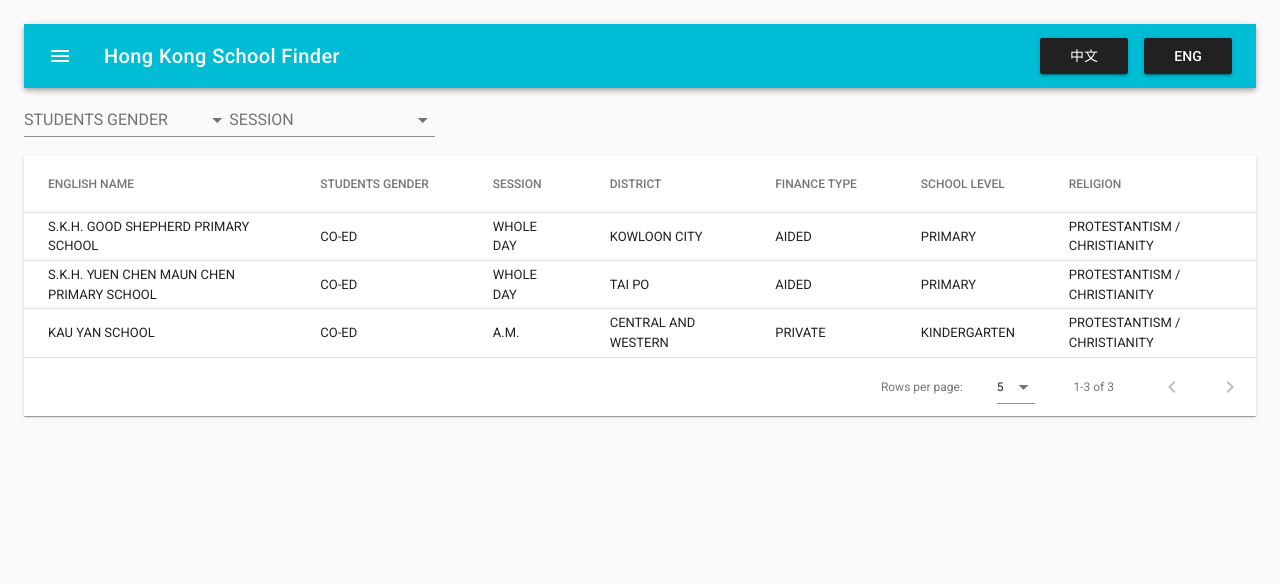
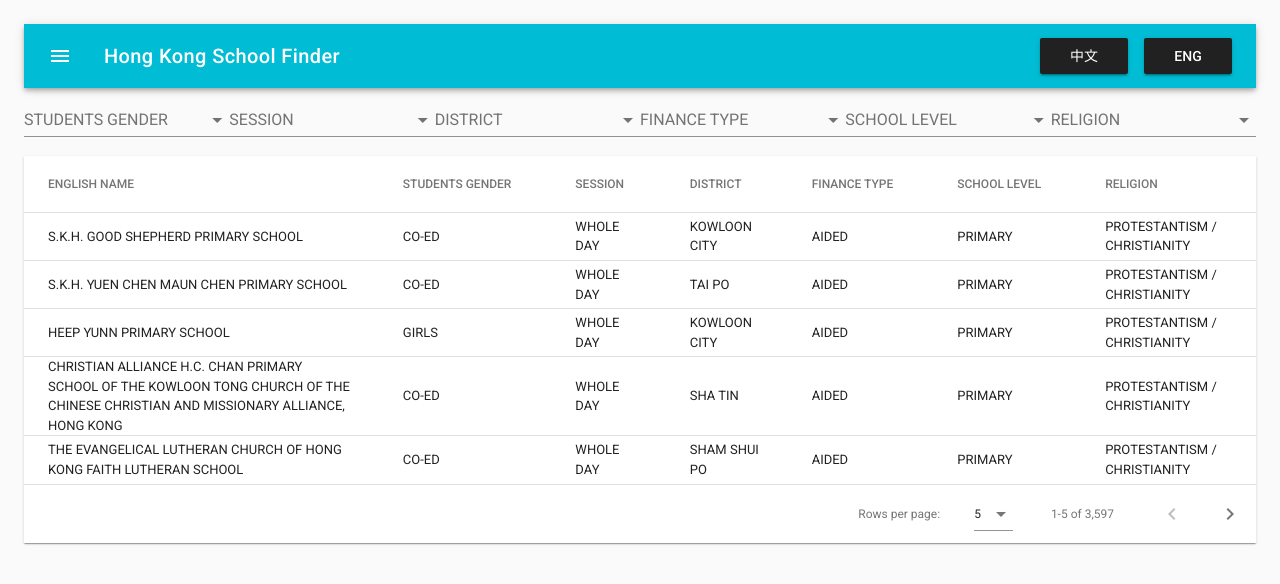
Before and after one commit to cameronlai/hk-school-data-vis, a Vue app: page / in a window 1280 px wide. Shown: the top 584 px of the page. Built offline with nearby package versions, Linux system fonts and the light colour scheme.

Commit message:
Remove console.log to improve performance

```diff
--- a/src/App.vue
+++ b/src/App.vue
@@ -44,8 +44,8 @@ export default {
         ["E", "Q", "S", "U", "W", "Y", "AG"]
         ],
       school_selection_columns: [
-        ["P", "R", ],//"T", "V", "X", "AF"],
-        ["Q", "S", ]//"U", "W", "Y", "AG"],
+        ["P", "R", "T", "V", "X", "AF"],
+        ["Q", "S", "U", "W", "Y", "AG"],
       ],
       school_selection_data: [],
       // Table data
@@ -54,8 +54,8 @@ export default {
     };
   },
   mounted() {
-    axios.get("/data3.json").then(response => {
-      //axios.get("/real_data.json").then(response => {
+    //axios.get("/data3.json").then(response => {
+      axios.get("/real_data.json").then(response => {
       this.school_header = response.data.shift();
       this.school_data = response.data;
 
@@ -109,13 +109,10 @@ export default {
       for (var i = 0; i < this.school_selection_columns[this.lang_index].length; i++) {
         var col_name = this.school_selection_columns[this.lang_index][i];
         var selected_item = this.school_selection_data[i].item;
-        console.log("---")
-        console.log(selected_item);
-        console.log(item[col_name]);
-        if (selected_item == undefined || selected_item == null) {
+        if (selected_item == undefined) {
           continue;
         }
-        if (item[col_name] == undefined || item[col_name] != selected_item) {
+        if (item[col_name] != selected_item) {
           return false;
         }
       }
```
